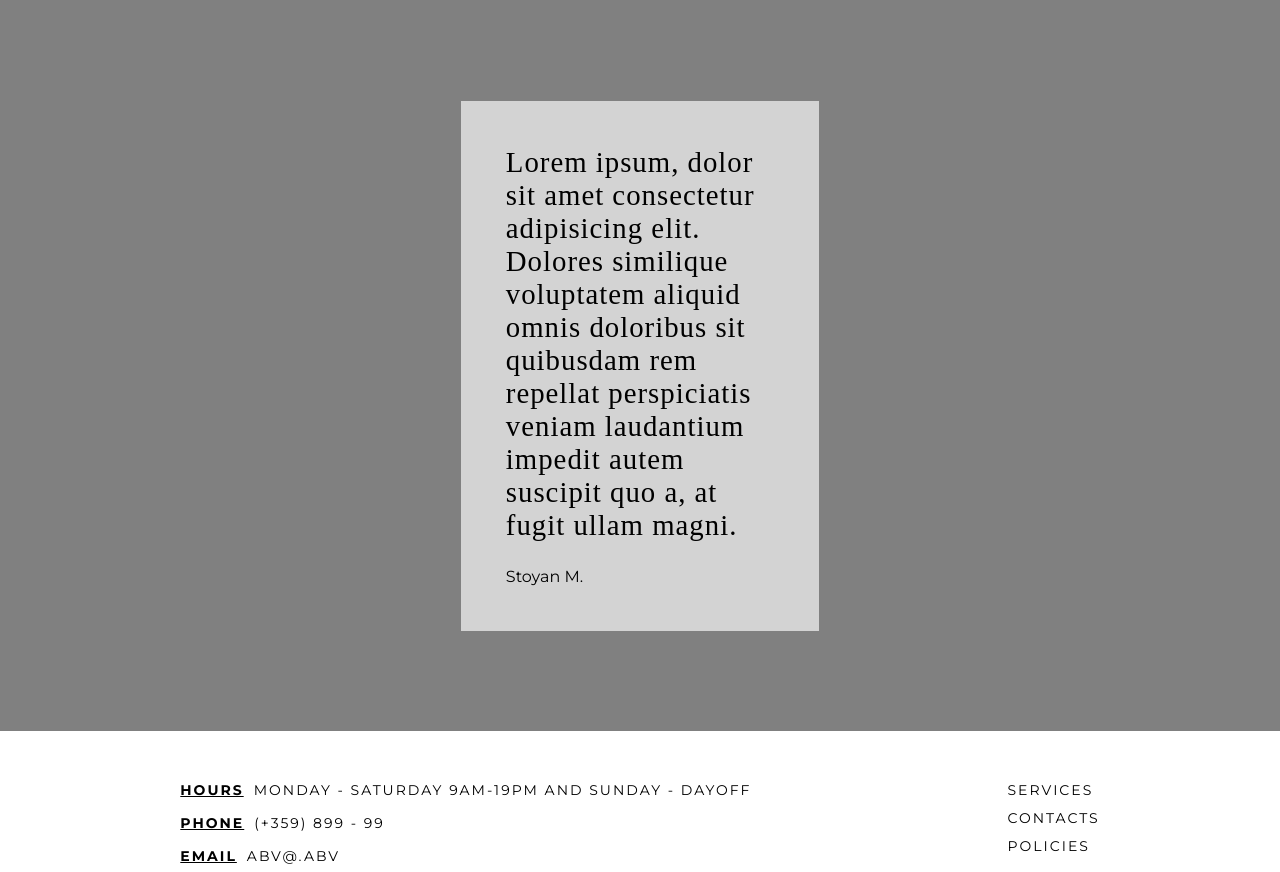
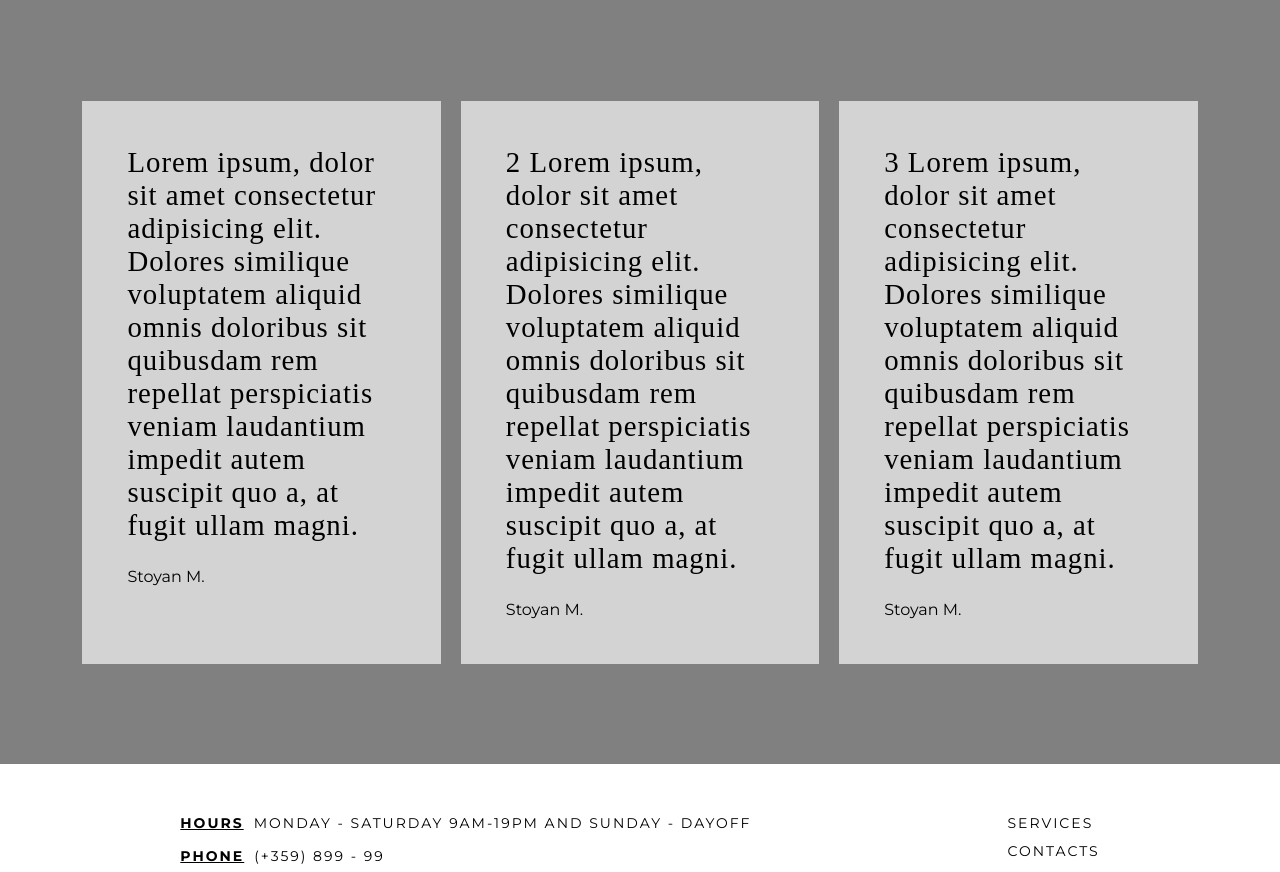
Before and after one commit to StoyanMinc/ely-style, a React (Vite) app: page / in a window 1280 px wide. Shown: the part 2088-2960 px from the top of the page. Built offline with nearby package versions, Linux system fonts and the light colour scheme; a web font is replaced by a local one.

Commit message:
add isMobile state for correct home page view

```diff
--- a/src/components/home/Home.jsx
+++ b/src/components/home/Home.jsx
@@ -4,6 +4,8 @@ import { motion, AnimatePresence } from 'framer-motion';
 
 export default function Home() {
 
+    console.log('render');
+    const [isMobile, setIsMobile] = useState(false);
     const [imageIndex, setImageIndex] = useState(0);
     const [commentIndex, setCommentIndex] = useState(0);
     const [direction, setDirection] = useState(1);
@@ -38,6 +40,20 @@ export default function Home() {
         setImageIndex((prevIndex) => (prevIndex + 1) % (images.length - 3)); // Loop back to the first image after the last one (so 4 images are always visible)
     };
 
+    useEffect(() => {
+
+        const handleResize = () => {
+            setIsMobile(window.innerWidth <= 768);
+
+        };
+
+        handleResize();
+        window.addEventListener('resize', handleResize);
+
+        return () => {
+            window.removeEventListener('resize', handleResize);
+        }
+    }, []);
 
     useEffect(() => {
         const interval = setInterval(nextSlide, 3000); // Change the image every 3 seconds
@@ -101,6 +117,7 @@ export default function Home() {
             <section className="they-are-talking">
                 <h1>They're Talking</h1>
                 <div className="comments-container">
+                    {isMobile ? (
                         <AnimatePresence mode="wait">
 
                             <motion.div
@@ -109,12 +126,20 @@ export default function Home() {
                                 initial={{ x: direction * 100, opacity: 0 }}
                                 animate={{ x: 0, opacity: 1 }}
                                 exit={{ x: direction * -100, opacity: 0 }}
-                            transition={{ duration: 0.3}}
+                                transition={{ duration: 0.3 }}
                             >
                                 <p>{comments[commentIndex].comment}</p>
                                 <span>{comments[commentIndex].author}</span>
                             </motion.div>
                         </AnimatePresence>
+                    ) : (
+                        comments.map(comment => (
+                            <div className="comment-holder">
+                                <p>{comment.comment}</p>
+                                <span>{comment.author}</span>
+                            </div>)
+                        )
+                    )}
 
                 </div>
                 <div className="next-comment-buttons-container">
```
Lines whose indentation alone changed are shown as unchanged.
